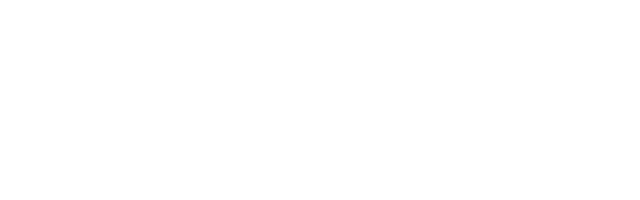
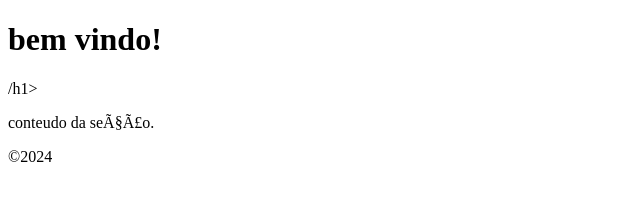
Before and after one commit to Berna6901/bernardo, a plain HTML site: page index.html in a window 1280 px wide. Shown: the whole page, without its empty margins (0-640 px from the left). Drawn offline with Linux system fonts and the light colour scheme.

Commit message:
index.html

```diff
--- a/index.html
+++ b/index.html
@@ -6,3 +6,15 @@
   <title>Página de Exenplo</title>
 <link rel="stylesheet" her="style.css">
 </heade>
+<body>
+  <header>
+    <h1>bem vindo!</h1>/h1>
+  </header>
+  <section>
+    <p>conteudo da seção.</p>
+  </section>
+  <footer>
+    <P>&copy;2024</P>
+  </footer>
+</body>
+</html>
```
